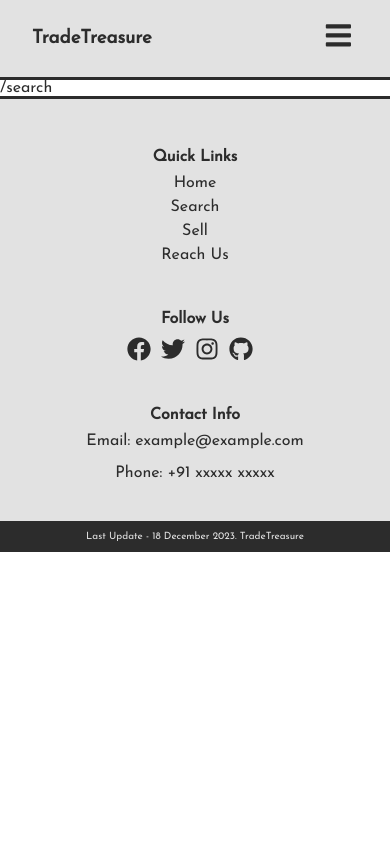
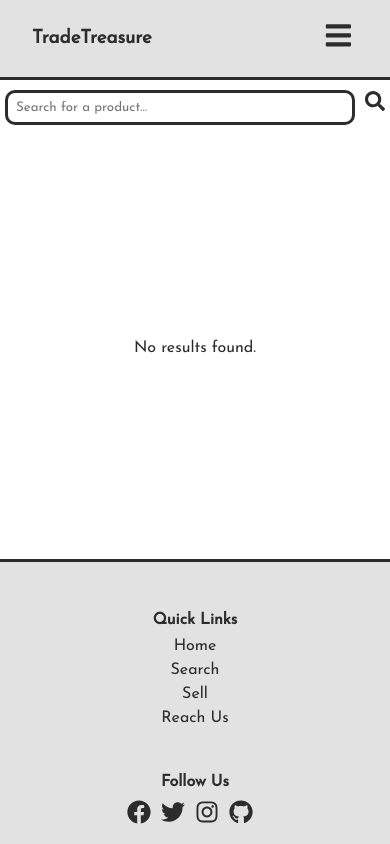
Before and after one commit to chauhansumitdev/TradeTreasure, a React (Create React App) app: page /search in a window 390 px wide. Shown: the top 844 px of the page. Built offline with nearby package versions, Linux system fonts and the light colour scheme.

Commit message:
Search_page_done

```diff
--- a/src/components/Footer/Footer.js
+++ b/src/components/Footer/Footer.js
@@ -3,7 +3,7 @@ import './Footer.css';
 import { FaFacebook, FaTwitter, FaInstagram, FaGithub } from 'react-icons/fa';
 
 const Footer = () => {
-    const date = '18 December 2023';
+    const date = '19 December 2023';
 
   return (
     <footer className="footer">
--- a/src/components/Search/Search.js
+++ b/src/components/Search/Search.js
@@ -1,9 +1,11 @@
+import SearchBar from "./SearchBar";
+
 const Search = () => {
     return (
         <div>
             <div className="buffer"></div>
             <div>
-                /search
+                <SearchBar></SearchBar>
             </div>
         </div>
     );
--- /dev/null
+++ b/src/components/Search/SearchBar.css
@@ -0,0 +1,26 @@
+.textincss{
+    margin-top: 10px;
+    width: 800px;
+    border: 3px solid rgb(44, 44, 44);
+    border-radius: 10px;
+}
+
+.searchcss{
+    display: flex;
+    align-items: center;
+    justify-content: center;
+    flex-direction: column;
+}
+
+.noresults{
+    display: flex;
+    justify-content: center;
+    align-items: center;
+    height: 50vh;
+}
+
+@media (max-width: 730px) {
+    .textincss{
+        width: 350px;
+    }
+  }
--- /dev/null
+++ b/src/components/Search/SearchBar.js
@@ -0,0 +1,59 @@
+import React, { useState, useEffect } from 'react';
+import { FaSearch } from "react-icons/fa";
+import './SearchBar.css'
+
+const SearchBar = () => {
+  const [searchTerm, setSearchTerm] = useState('');
+  const [results, setResults] = useState([]);
+
+  useEffect(() => {
+    // Function to fetch results from the server
+    const fetchResults = async () => {
+      try {
+        // Replace 'your-api-endpoint' with the actual endpoint to fetch results from the server
+        const response = await fetch(`your-api-endpoint?search=${searchTerm}`);
+        const data = await response.json();
+        setResults(data);
+      } catch (error) {
+        console.error('Error fetching results:', error);
+      }
+    };
+
+    // Fetch results only if searchTerm is not empty
+    if (searchTerm.trim() !== '') {
+      fetchResults();
+    } else {
+      setResults([]); // Clear results if searchTerm is empty
+    }
+  }, [searchTerm]);
+
+  return (
+    <div className='searchcss'>
+      <div>
+      <input
+        className='textincss'
+        type="text"
+        placeholder="Search for a product..."
+        value={searchTerm}
+        onChange={(e) => setSearchTerm(e.target.value)}
+      />
+      <FaSearch style={{ fontSize: '20px', marginLeft: '10px'}} />
+      </div>
+      {results.length === 0 ? (
+        <div className='noresults'>
+          <p>No results found.</p>
+
+        </div>
+      ) : (
+        <ul>
+          {results.map((result) => (
+            <li key={result.id}>{result.name}</li>
+            // Customize based on the structure of your server response
+          ))}
+        </ul>
+      )}
+    </div>
+  );
+};
+
+export default SearchBar;
```
Also changed, not shown: 1 other file (tests, documents, lock files or other folders).
